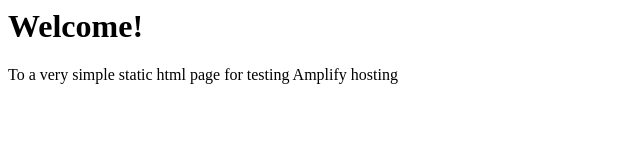
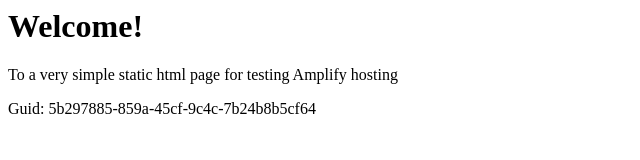
Before and after one commit to aws-aemilia-cmh/Github-PR-Commit-Integration-Test-DoNotTouch-v1-preprod-us-east-2, a website: page src/index.html in a window 1280 px wide. Shown: the whole page, without its empty margins (0-640 px from the left). Drawn offline with Linux system fonts and the light colour scheme.

Commit message:
commit from integ tests

```diff
--- a/src/index.html
+++ b/src/index.html
@@ -1,3 +1,5 @@
+
+
 <html lang="en">
 
 <head>
@@ -10,6 +12,6 @@
 <body>
     <h1>Welcome!</h1>
     <p>To a very simple static html page for testing Amplify hosting</p>
-</body>
+    <p>Guid: 5b297885-859a-45cf-9c4c-7b24b8b5cf64</p></body>
 
 </html>
```
